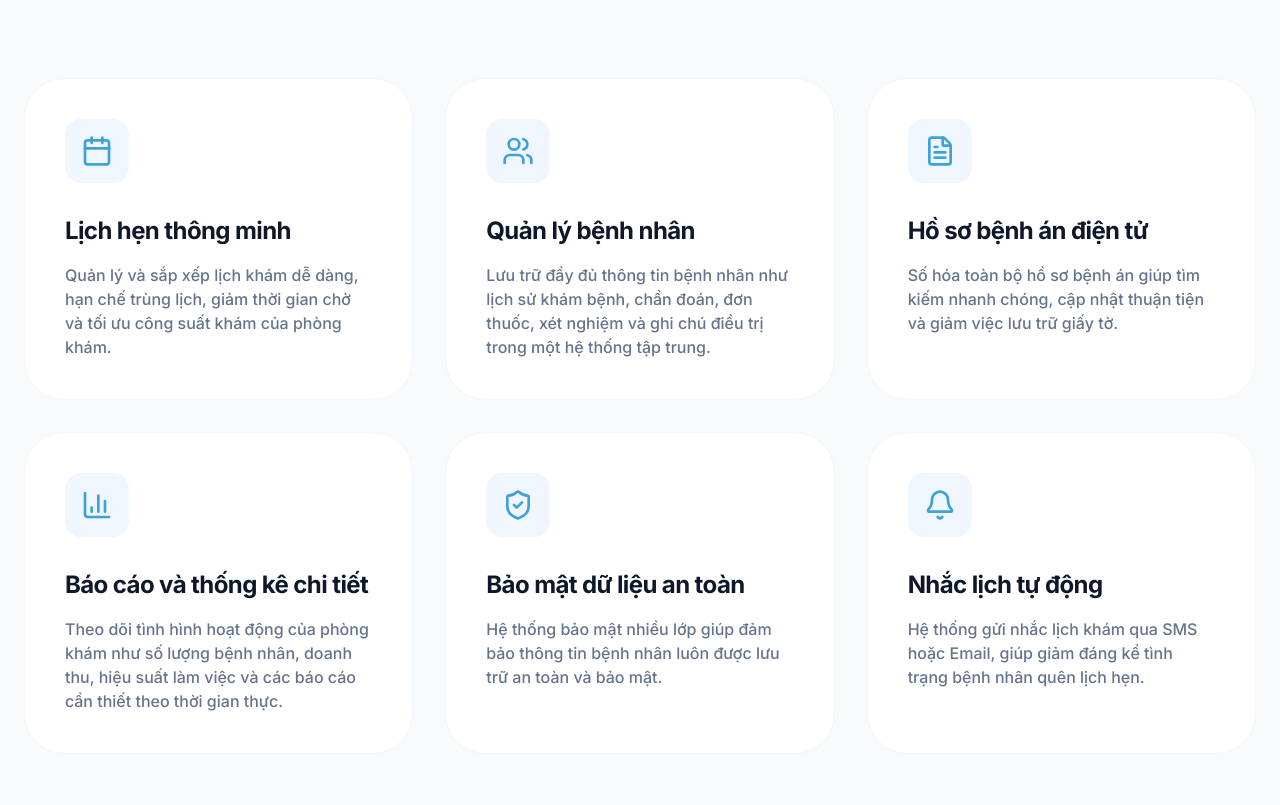
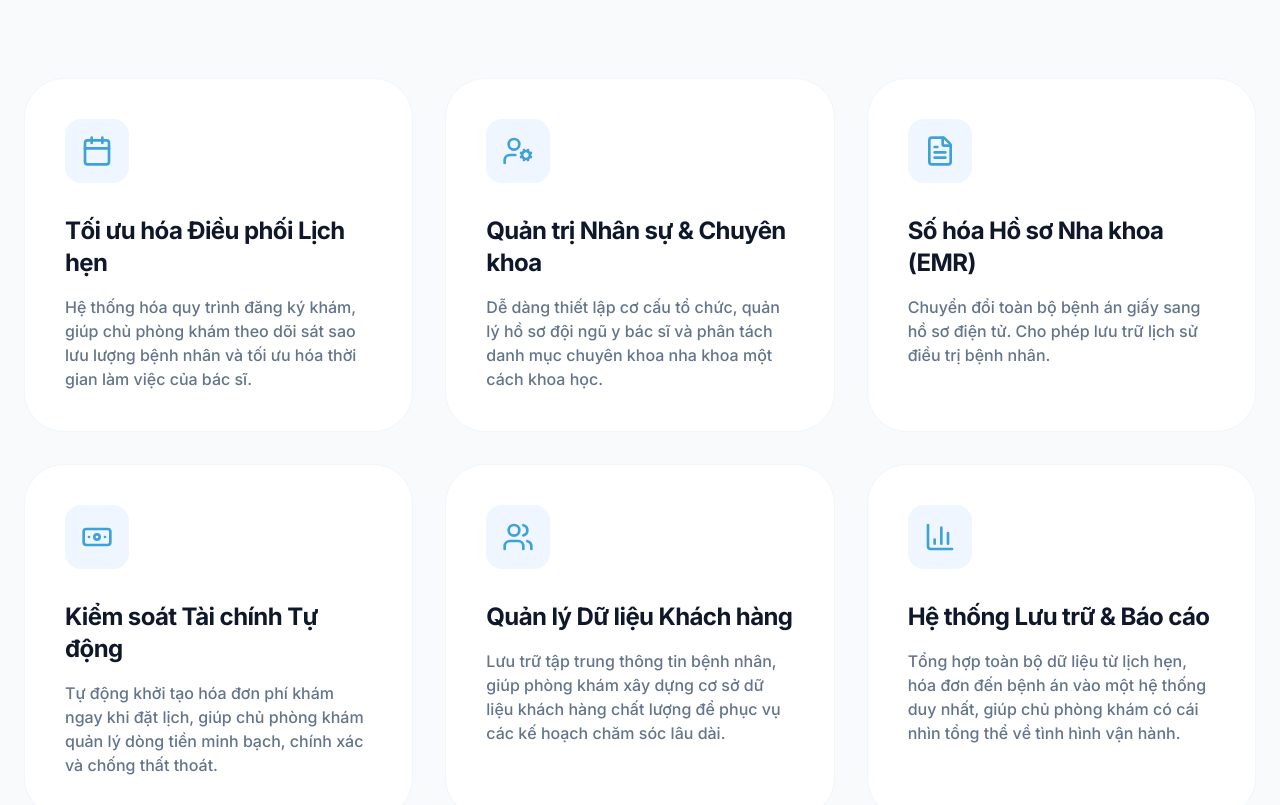
Before and after one commit to ClinicManagemenTTCS123/ClinicManagement, a React (Vite) app in the folder frontend/: page / in a window 1280 px wide. Shown: the part 924-1729 px from the top of the page. Built offline with nearby package versions, Linux system fonts and the light colour scheme.

Commit message:
update gd

```diff
--- a/frontend/src/pages/home.jsx
+++ b/frontend/src/pages/home.jsx
@@ -4,45 +4,45 @@ import { useNavigate } from "react-router-dom";
 import { Button } from "@/components/ui/button";
 import {
     ArrowRight, Calendar, Users, FileText,
-    BarChart3, ShieldCheck, Bell, Check, Star
+    BarChart3, ShieldCheck, Bell, Check, Star,
+    Plus, UserCog, Banknote, Activity
 } from "lucide-react";
 import clinic from "../assets/clinic.png";
-import { Plus } from 'lucide-react';
+
 import { Link } from "react-router-dom";
 
 const Home = () => {
     const navigate = useNavigate();
-    // Dữ liệu Tính năng
     const features = [
         {
-            title: "Lịch hẹn thông minh",
-            desc: "Quản lý và sắp xếp lịch khám dễ dàng, hạn chế trùng lịch, giảm thời gian chờ và tối ưu công suất khám của phòng khám.",
+            title: "Tối ưu hóa Điều phối Lịch hẹn",
+            desc: "Hệ thống hóa quy trình đăng ký khám, giúp chủ phòng khám theo dõi sát sao lưu lượng bệnh nhân và tối ưu hóa thời gian làm việc của bác sĩ.",
             icon: <Calendar className="w-8 h-8" />
         },
         {
-            title: "Quản lý bệnh nhân",
-            desc: "Lưu trữ đầy đủ thông tin bệnh nhân như lịch sử khám bệnh, chẩn đoán, đơn thuốc, xét nghiệm và ghi chú điều trị trong một hệ thống tập trung.",
+            title: "Quản trị Nhân sự & Chuyên khoa",
+            desc: "Dễ dàng thiết lập cơ cấu tổ chức, quản lý hồ sơ đội ngũ y bác sĩ và phân tách danh mục chuyên khoa nha khoa một cách khoa học.",
+            icon: <UserCog className="w-8 h-8" />
+        },
+        {
+            title: "Số hóa Hồ sơ Nha khoa (EMR)",
+            desc: "Chuyển đổi toàn bộ bệnh án giấy sang hồ sơ điện tử. Cho phép lưu trữ lịch sử điều trị bệnh nhân.",
+            icon: <FileText className="w-8 h-8" />
+        },
+        {
+            title: "Kiểm soát Tài chính Tự động",
+            desc: "Tự động khởi tạo hóa đơn phí khám ngay khi đặt lịch, giúp chủ phòng khám quản lý dòng tiền minh bạch, chính xác và chống thất thoát.",
+            icon: <Banknote className="w-8 h-8" />
+        },
+        {
+            title: "Quản lý Dữ liệu Khách hàng",
+            desc: "Lưu trữ tập trung thông tin bệnh nhân, giúp phòng khám xây dựng cơ sở dữ liệu khách hàng chất lượng để phục vụ các kế hoạch chăm sóc lâu dài.",
             icon: <Users className="w-8 h-8" />
         },
         {
-            title: "Hồ sơ bệnh án điện tử",
-            desc: "Số hóa toàn bộ hồ sơ bệnh án giúp tìm kiếm nhanh chóng, cập nhật thuận tiện và giảm việc lưu trữ giấy tờ.",
-            icon: <FileText className="w-8 h-8" />
-        },
-        {
-            title: "Báo cáo và thống kê chi tiết",
-            desc: "Theo dõi tình hình hoạt động của phòng khám như số lượng bệnh nhân, doanh thu, hiệu suất làm việc và các báo cáo cần thiết theo thời gian thực.",
+            title: "Hệ thống Lưu trữ & Báo cáo",
+            desc: "Tổng hợp toàn bộ dữ liệu từ lịch hẹn, hóa đơn đến bệnh án vào một hệ thống duy nhất, giúp chủ phòng khám có cái nhìn tổng thể về tình hình vận hành.",
             icon: <BarChart3 className="w-8 h-8" />
-        },
-        {
-            title: "Bảo mật dữ liệu an toàn",
-            desc: "Hệ thống bảo mật nhiều lớp giúp đảm bảo thông tin bệnh nhân luôn được lưu trữ an toàn và bảo mật.",
-            icon: <ShieldCheck className="w-8 h-8" />
-        },
-        {
-            title: "Nhắc lịch tự động",
-            desc: "Hệ thống gửi nhắc lịch khám qua SMS hoặc Email, giúp giảm đáng kể tình trạng bệnh nhân quên lịch hẹn.",
-            icon: <Bell className="w-8 h-8" />
         },
     ];
 
@@ -111,13 +111,7 @@ const Home = () => {
                             để bạn tập trung trọn vẹn vào việc chăm sóc bệnh nhân.
                         </p>
 
-                        <Button
-                        onClick={() => navigate("/login")}
-                            className="bg-gradient-to-r from-[#3197D4] to-[#6ECFF6] hover:opacity-90 text-white font-bold h-16 px-10 text-lg rounded-xl shadow-[0_4px_14px_0_rgba(63,162,215,0.4)] border-none flex items-center gap-3 transition-all group active:scale-95"
-                        >
-                            Bắt đầu sử dụng
-                            <ArrowRight className="w-6 h-6 group-hover:translate-x-1 transition-transform" />
-                        </Button>
+
 
                     </div>
 
@@ -177,8 +171,8 @@ const Home = () => {
 
                             {[
                                 { step: "01", title: "Đăng ký nhanh", desc: "Tạo tài khoản và thiết lập hồ sơ phòng khám chỉ trong vài phút." },
-                                { step: "02", title: "Nhập dữ liệu", desc: "Dễ dàng chuyển đổi dữ liệu bệnh nhân từ hệ thống cũ sang PITI Clinic." },
-                                { step: "03", title: "Bắt đầu quản lý", desc: "Bắt đầu đặt lịch, quản lý bệnh nhân và phát triển phòng khám của bạn." }
+                                { step: "02", title: "Nhập dữ liệu", desc: "Nhập liệu thông tin bệnh nhân và đội ngũ bác sĩ trực quan, khoa học." },
+                                { step: "03", title: "Bắt đầu quản lý", desc: "Dễ dàng nắm bắt tình hình phòng khám qua hệ thống quản lý hóa đơn và bệnh án." }
                             ].map((item, i) => (
                                 <div key={i} className="text-center flex flex-col items-center group relative z-10">
                                     {/* Box số: Chỉnh shadow-blue-100 để bóng đổ mịn và xanh nhẹ như ảnh */}
@@ -216,9 +210,9 @@ const Home = () => {
 
                         <div className="grid md:grid-cols-3 gap-8">
                             {[
-                                { name: "BS. Nguyễn Thu Hương ", role: "Phòng khám Nha khoa", text: "PITI Clinic đã thay đổi hoàn toàn cách chúng tôi vận hành. Thời gian thủ tục giảm 60%. " },
-                                { name: "BS. Trần Minh Nguyệt", role: "Phòng khám Nha khoa", text: "Hệ thống trực quan nhất mà tôi từng sử dụng. Việc nhắc lịch tự động giúp giảm tỷ lệ bỏ hẹn đáng kể." },
-                                { name: "BS. Lê Phan Anh", role: "Phòng khám Nha khoa", text: "Dữ liệu báo cáo cực kỳ chi tiết giúp tôi nắm bắt tình hình kinh doanh chỉ trong vài giây." }
+                                { name: "BS. Nguyễn Thu Hương ", role: "Phòng khám Nha khoa", text: "Từ khi áp dụng hệ thống, quy trình đặt lịch và làm thủ tục trở nên chuyên nghiệp hơn hẳn. Bệnh nhân không còn phải chờ đợi lâu . " },
+                                { name: "BS. Trần Minh Nguyệt", role: "Phòng khám Nha khoa", text: "Giao diện rất hiện đại và mượt mà. Mọi thông tin từ hồ sơ bệnh án đến lịch hẹn đều được tìm kiếm rất nhanh." },
+                                { name: "BS. Lê Phan Anh", role: "Phòng khám Nha khoa", text: "Dữ liệu báo cáo cực kỳ chi tiết giúp tôi dễ dàng kiểm tra các hóa đơn đã thanh toán hoặc còn nợ chỉ trong vài giây." }
                             ].map((review, i) => (
                                 <div key={i} className="bg-white p-10 rounded-[3rem] border border-blue-50 shadow-sm hover:shadow-xl transition-all duration-300">
                                     <div className="flex gap-1 mb-8">
@@ -240,28 +234,7 @@ const Home = () => {
                     </div>
                 </section>
 
-                {/* 7. CONTACT / CTA SECTION */}
-                <section id="contact" className="py-24 px-6 max-w-7xl mx-auto">
-                    <div className="bg-gradient-to-br from-[#3fa2d7] to-[#0369a1] rounded-[4rem] p-16 md:p-28 text-center text-white relative overflow-hidden shadow-2xl">
-                        <div className="relative z-10 space-y-10">
-                            <h2 className="text-4xl md:text-6xl font-black tracking-tighter">
-                                Sẵn sàng chuyển đổi số cho phòng khám của bạn?
-                            </h2>
 
-                            <div className="flex flex-col sm:flex-row justify-center gap-6 pt-6">
-                                <Button size="lg"
-                                onClick={() => navigate("/register")}
-                                className="bg-white text-[#3fa2d7] hover:bg-blue-50 font-black h-20 px-12 rounded-2xl text-xl transition-all active:scale-95">
-
-                                    Bắt đầu ngay miễn phí
-                                </Button>
-                                <Button size="lg" variant="outline" className="border-white/40 bg-white/10 text-white hover:bg-white/20 font-black h-20 px-12 rounded-2xl text-xl">
-                                    Tìm hiểu thêm
-                                </Button>
-                            </div>
-                        </div>
-                    </div>
-                </section>
             </main>
 
             {/* 8. FOOTER */}
@@ -272,7 +245,7 @@ const Home = () => {
                             <div className="w-8 h-8 bg-[#3fa2d7] rounded-lg flex items-center justify-center text-white font-black">P</div>
                             <span className="text-xl font-black">PITI Clinic</span>
                         </div>
-                        <p className="text-slate-500 font-medium">Nền tảng quản lý phòng khám.</p>
+                        <p className="text-slate-500 font-medium">Nền tảng quản lý phòng khám số hóa giúp tối ưu vận hành.</p>
                     </div>
                     <div className="space-y-4">
                         <h4 className="font-black uppercase tracking-widest text-sm">Sản phẩm</h4>
--- a/frontend/src/pages/patient/InvoicesP.jsx
+++ b/frontend/src/pages/patient/InvoicesP.jsx
@@ -143,7 +143,7 @@ export default function PatientBilling() {
 
                         <div className="p-4 flex items-center justify-between bg-white">
                             <button className="flex items-center text-slate-500 hover:text-slate-800 transition-colors px-3 py-2 rounded-lg hover:bg-slate-50">
-                                <Download className="w-4 h-4 mr-2"/> <span className="text-sm font-semibold">Tải PDF</span>
+
                             </button>
                             {invoice.status === 'UNPAID' && (
                                 <button onClick={() => handlePayment(invoice.id)} className="bg-sky-500 hover:bg-sky-600 text-white font-bold text-sm rounded-xl px-6 py-2.5 shadow-lg shadow-sky-200 transition-all">
--- a/frontend/src/pages/patient/PatientDashboard.jsx
+++ b/frontend/src/pages/patient/PatientDashboard.jsx
@@ -181,7 +181,7 @@ const PatientDashboard = () => {
                             data.recentInvoices.map((inv) => (
                                 <div key={inv.id} className="flex justify-between items-start border-b border-gray-50 pb-4 last:border-0 last:pb-0">
                                     <div>
-                                        <h4 className="text-sm font-bold text-slate-800">Hóa đơn #{inv.id}</h4>
+                                        <h4 className="text-sm font-bold text-slate-800">Hóa đơn {inv.id}</h4>
                                         <p className="text-[11px] text-slate-400 mt-1">{formatDate(inv.createdAt)}</p>
                                     </div>
                                     <div className="text-right">
```
Also changed, not shown: frontend/src/pages/auth/Register.jsx (+20 -1 lines), frontend/src/pages/patient/BookAppointment.jsx (+1 -9 lines).
